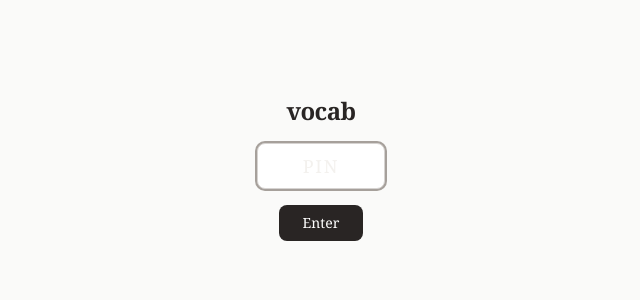
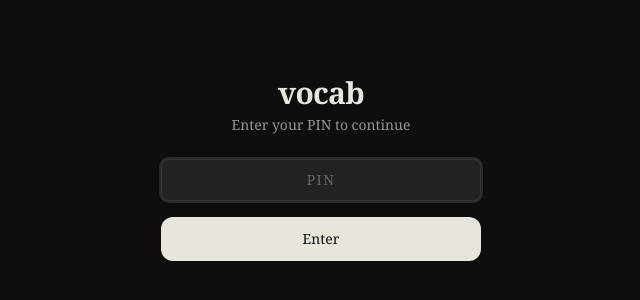
Before and after one commit to mmcintyre1/vocab-builder, a Next.js app: page / in a window 1280 px wide. Shown: the part 232-532 px from the top of the page, without its empty margins (319-959 px from the left). Built offline with nearby package versions, Linux system fonts and the light colour scheme.

Commit message:
Style PIN gate to match app theme

```diff
--- a/components/PinGate.tsx
+++ b/components/PinGate.tsx
@@ -29,25 +29,27 @@ export default function PinGate({ children }: { children: React.ReactNode }) {
   }
 
   return (
-    <div className="min-h-screen flex items-center justify-center bg-stone-50">
-      <form onSubmit={handleSubmit} className="flex flex-col gap-4 items-center">
-        <h1 className="text-2xl font-semibold tracking-tight text-stone-800">vocab</h1>
+    <div className="min-h-screen flex items-center justify-center px-4" style={{ background: "var(--bg)" }}>
+      <form onSubmit={handleSubmit} className="flex flex-col gap-4 w-full max-w-xs">
+        <div className="text-center mb-2">
+          <h1 className="text-3xl font-semibold tracking-tight" style={{ color: "var(--text)" }}>vocab</h1>
+          <p className="text-sm mt-1" style={{ color: "var(--text-muted)" }}>Enter your PIN to continue</p>
+        </div>
         <input
           type="password"
           inputMode="numeric"
           placeholder="PIN"
           value={input}
           onChange={(e) => { setInput(e.target.value); setError(false); }}
-          className={`w-32 text-center border rounded-lg px-3 py-2 text-lg tracking-widest outline-none focus:ring-2 focus:ring-stone-400 ${
-            error ? "border-red-400 bg-red-50" : "border-stone-300 bg-white"
-          }`}
+          className="input-field text-center text-lg tracking-widest"
+          style={{
+            border: `1px solid ${error ? "#f87171" : "var(--border)"}`,
+            boxShadow: error ? "0 0 0 2px color-mix(in srgb, #f87171 20%, transparent)" : undefined,
+          }}
           autoFocus
         />
-        {error && <p className="text-sm text-red-500">Incorrect PIN</p>}
-        <button
-          type="submit"
-          className="px-6 py-2 bg-stone-800 text-white rounded-lg text-sm font-medium hover:bg-stone-700 transition-colors"
-        >
+        {error && <p className="text-sm text-center -mt-1" style={{ color: "#f87171" }}>Incorrect PIN</p>}
+        <button type="submit" className="btn-primary">
           Enter
         </button>
       </form>
```
